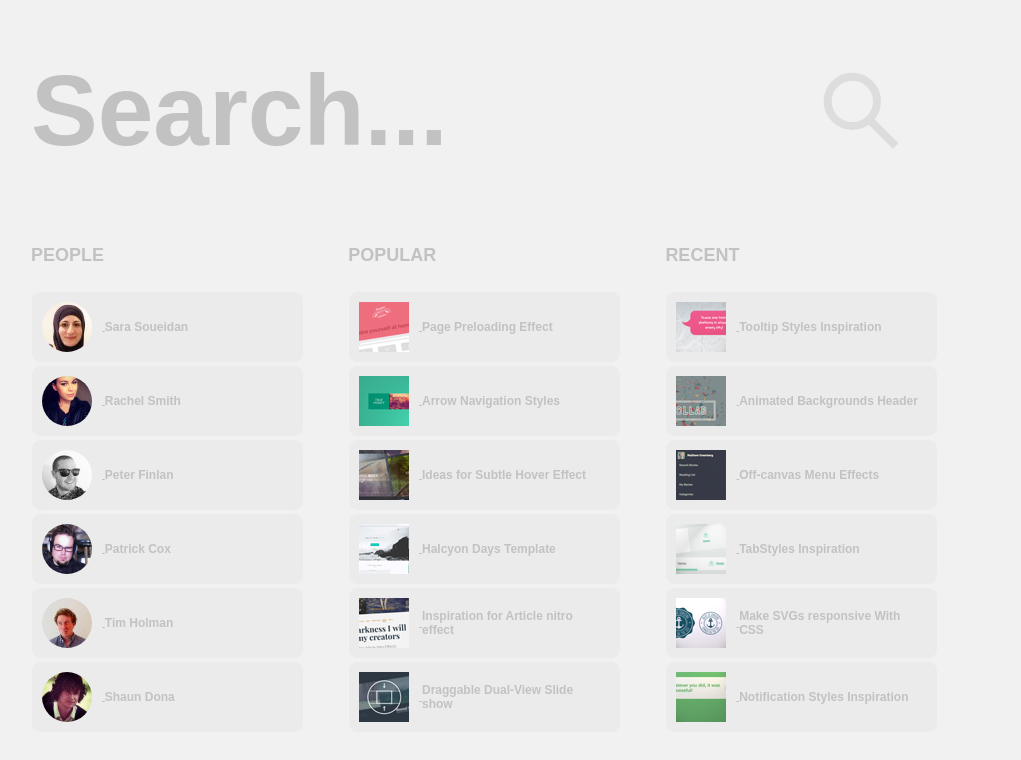
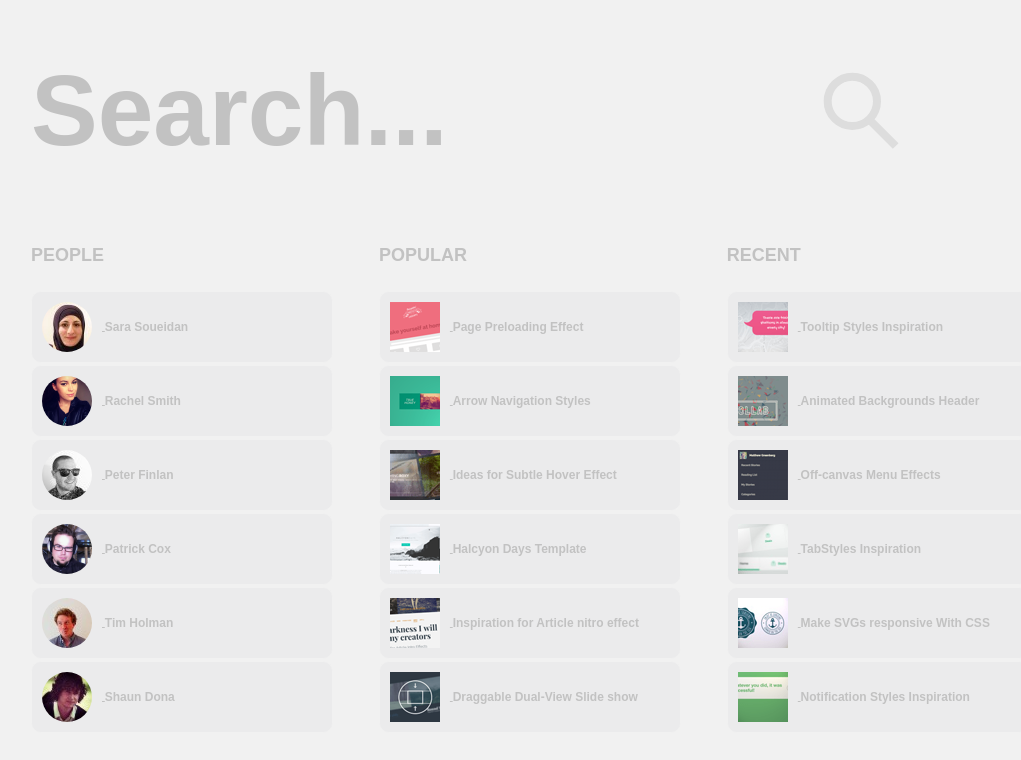
Before and after one commit to paulbardar/huge-search, a plain HTML site: page index.html in a window 1280 px wide. Shown: the whole page, without its empty margins (97-1118 px from the left). Drawn offline with Linux system fonts and the light colour scheme.

Commit message:
column width 33%

```diff
--- a/css/style.css
+++ b/css/style.css
@@ -87,19 +87,19 @@ li {
 	padding-right: 20px;
 	display: inline-block;
 	font-size: 10px;
-	width: 30%;
+	width: 33%;
 }
 .ba-popular {
 	padding: 0 10px;
 	display: inline-block;
 	font-size: 10px;
-	width: 30%;
+	width: 33%;
 }
 .ba-recent {
 	padding-left: 20px;
 	display: inline-block;
 	font-size: 10px;
-	width: 30%;
+	width: 33%;
 }
 .ba-content ul {
 	list-style: none;
```
